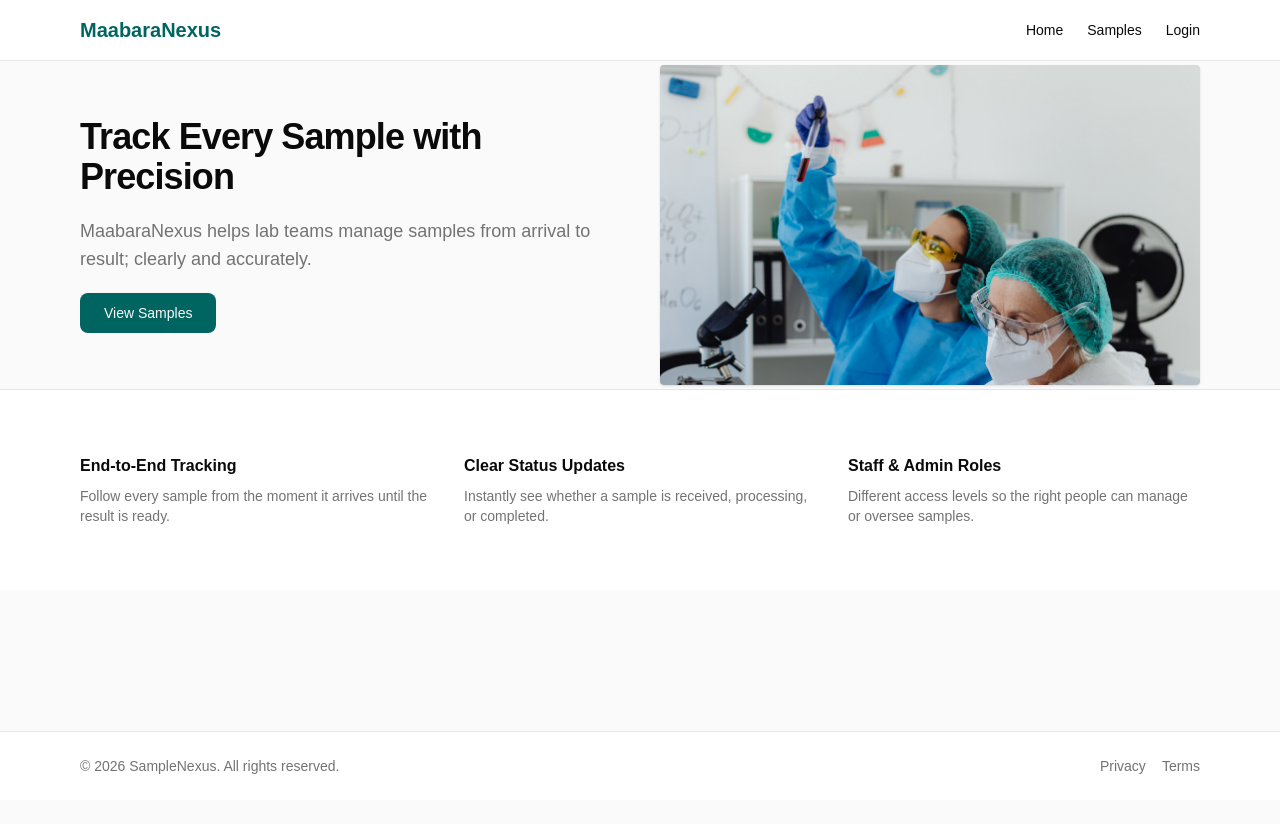
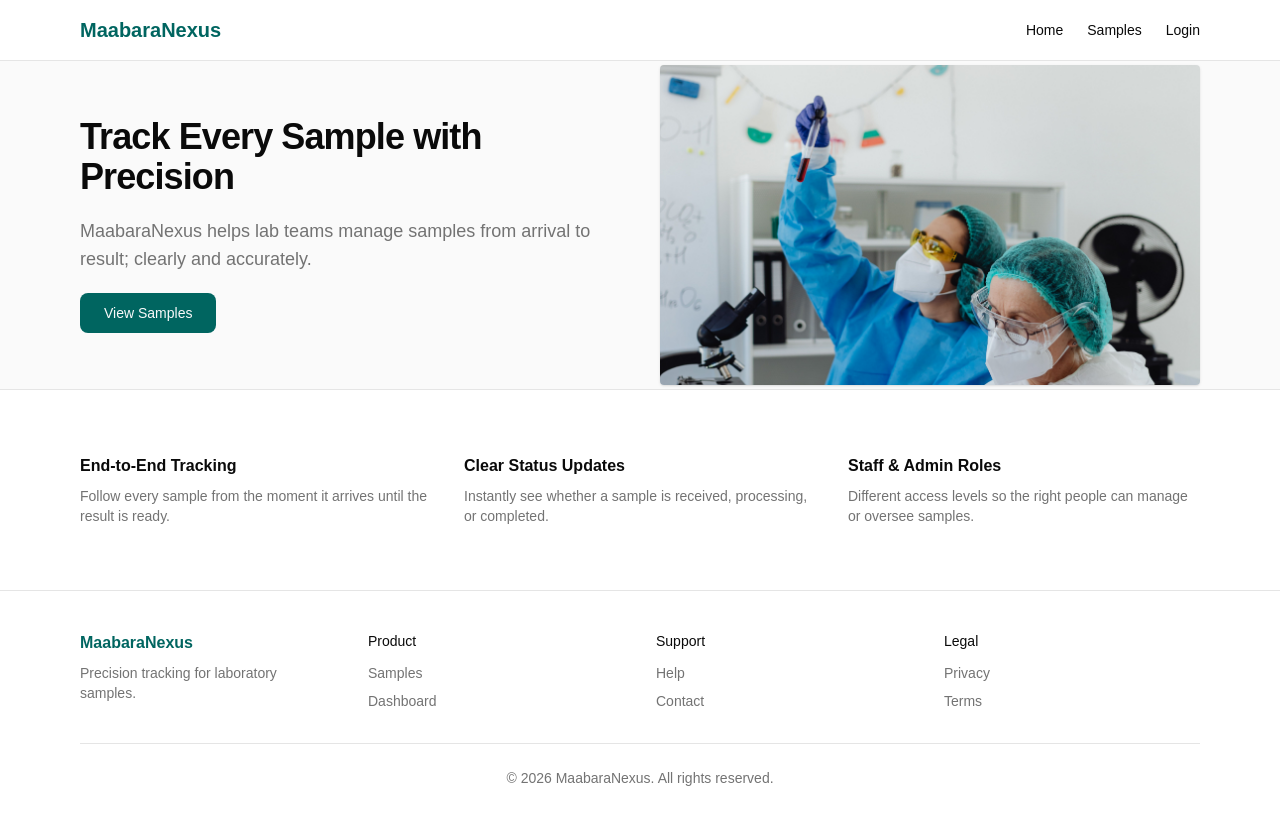
Before and after one commit to JohnnyKhayo/MaabaraNexus, a React (Vite) app: page / in a window 1280 px wide. Shown: the top 824 px of the page. Before the commit the page ends 800 px from the top, so only its background shows below. Built offline with nearby package versions, Linux system fonts and the light colour scheme.

Commit message:
style: improve the footer with structured sections and navigation links

```diff
--- a/src/App.jsx
+++ b/src/App.jsx
@@ -1,6 +1,8 @@
 import { BrowserRouter, Routes, Route } from "react-router-dom";
 import Layout from "./components/layout/Layout";
 import Home from "./pages/Home";
+import SampleList from "./pages/SampleList";
+
 import NotFound from "./pages/NotFound";
 
 function App() {
@@ -10,6 +12,7 @@ function App() {
         <Routes>
           <Route path="/" element={<Home />} />
           <Route path="*" element={<NotFound />} />
+          <Route path="/samples" element={<SampleList />} />
         </Routes>
       </Layout>
     </BrowserRouter>
--- a/src/components/layout/Footer.jsx
+++ b/src/components/layout/Footer.jsx
@@ -1,16 +1,54 @@
-import React from "react";
+import { Link } from "react-router-dom";
 
 function Footer() {
   return (
-    <footer className="mt-auto border-t bg-white">
-      <div className="mx-auto flex max-w-6xl flex-col items-center justify-between gap-4 px-4 py-6 text-sm text-muted-foreground md:flex-row">
-        <p>© {new Date().getFullYear()} SampleNexus. All rights reserved.</p>
-        <div className="flex gap-4">
-          <span>Privacy</span>
-          <span>Terms</span>
+    <>
+  <footer className="mt-auto border-t bg-white">
+    <div className="mx-auto max-w-6xl px-4 py-10">
+        <div className="grid gap-8 md:grid-cols-4">
+
+          <div>
+            <h3 className="font-semibold text-primary">MaabaraNexus</h3>
+            <p className="mt-2 text-sm text-muted-foreground">
+              Precision tracking for laboratory samples.
+            </p>
+          </div>
+
+          <div>
+            <h4 className="text-sm font-medium">Product</h4>
+            <ul className="mt-3 space-y-2 text-sm text-muted-foreground">
+              <li><Link to="/samples" className="hover:text-primary">Samples</Link></li>
+              <li><Link to="/" className="hover:text-primary">Dashboard</Link></li>
+            </ul>
+          </div>
+
+          {/* Support */}
+          <div>
+            <h4 className="text-sm font-medium">Support</h4>
+            <ul className="mt-3 space-y-2 text-sm text-muted-foreground">
+              <li><span className="hover:text-primary">Help</span></li>
+              <li><span className="hover:text-primary">Contact</span></li>
+            </ul>
+          </div>
+
+          {/* Legal */}
+          <div>
+            <h4 className="text-sm font-medium">Legal</h4>
+            <ul className="mt-3 space-y-2 text-sm text-muted-foreground">
+              <li><span>Privacy</span></li>
+              <li><span>Terms</span></li>
+            </ul>
+          </div>
+        </div>
+
+        <div className="mt-8 border-t pt-6 text-center text-sm text-muted-foreground">
+          © {new Date().getFullYear()} MaabaraNexus. All rights reserved.
         </div>
       </div>
+
     </footer>
+    </>
   );
 }
+
 export default Footer
```
